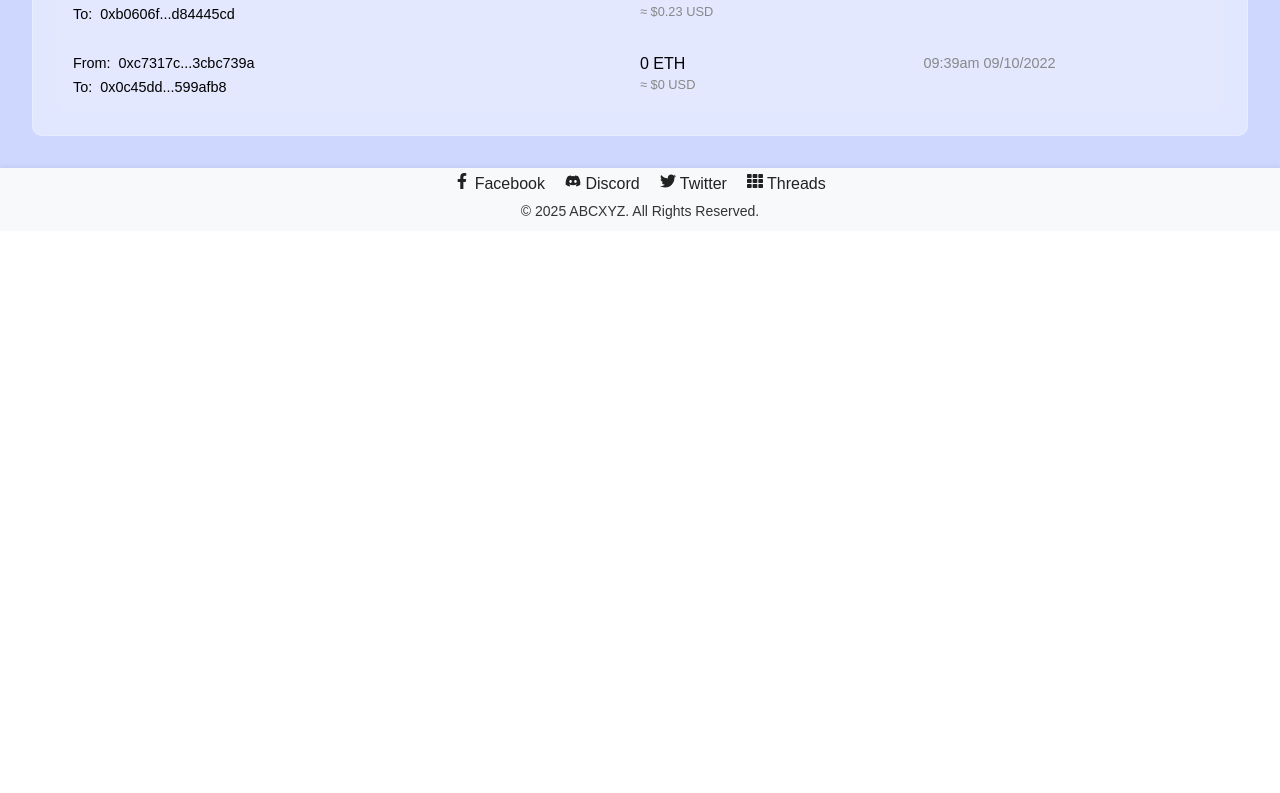
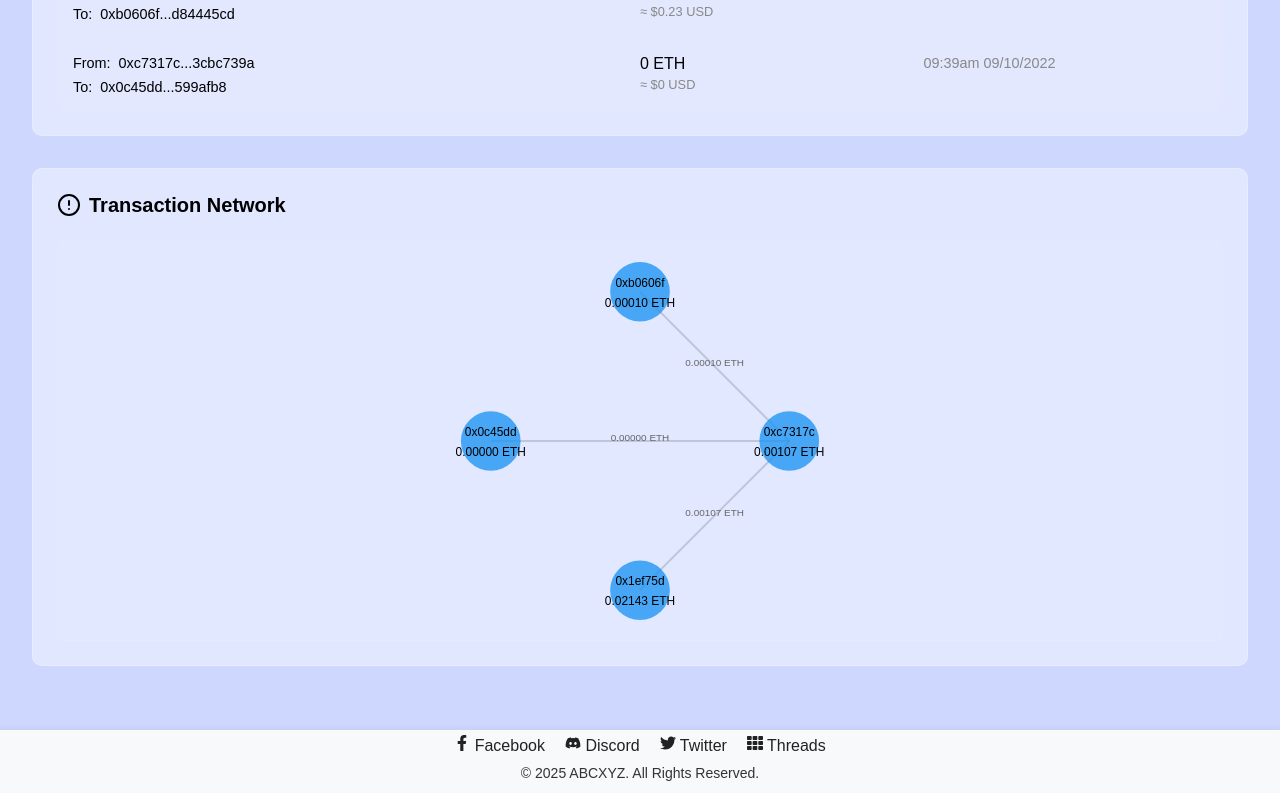
Before and after one commit to quoctuan1111/Transaction-Tracking, a React (Vite) app: page /address/1 in a window 1280 px wide. Shown: the part 1308-2101 px from the top of the page. Before the commit the page ends 1539 px from the top, so only its background shows below. Built offline with nearby package versions, Linux system fonts and the light colour scheme.

Commit message:
add the transaction graph

```diff
--- a/src/components/AddressDetail.css
+++ b/src/components/AddressDetail.css
@@ -356,3 +356,186 @@
     margin: 4px 0;
     opacity: 0.9;
 }
+
+/*Transaction Graph Styles*/
+.transaction-graph {
+  margin: 2rem 0;
+  background: rgba(255, 255, 255, 0.4);
+  border-radius: 10px;
+  padding: 1.5rem;
+  border: 1px solid rgba(255, 255, 255, 0.2);
+}
+
+.dark .transaction-graph {
+  background: rgba(255, 255, 255, 0.1);
+}
+
+.graph-header {
+  display: flex;
+  align-items: center;
+  margin-bottom: 1.5rem;
+}
+
+.graph-title {
+  display: flex;
+  align-items: center;
+  gap: 0.5rem;
+  font-size: 1.25rem;
+  font-weight: 600;
+  color: #000;
+}
+
+.dark .graph-title {
+  color: #fff;
+}
+
+.graph-container {
+  background: rgba(255, 255, 255, 0.05);
+  border-radius: 8px;
+  height: 400px;
+  position: relative;
+  overflow: hidden;
+  border: 1px solid rgba(255, 255, 255, 0.1);
+}
+
+.node {
+  cursor: pointer;
+  transition: all 0.3s ease;
+}
+
+.node:hover {
+  filter: brightness(1.2);
+}
+
+.node-selected circle {
+  stroke:rgb(125, 129, 125);
+  stroke-width: 2px;
+}
+
+.edge {
+  stroke-opacity: 0.6;
+  transition: all 0.3s ease;
+}
+
+.edge:hover {
+  stroke-opacity: 1;
+}
+
+.node-details {
+  margin-top: 1.5rem;
+  padding: 1rem;
+  background: rgba(255, 255, 255, 0.05);
+  border-radius: 8px;
+  border: 1px solid rgba(255, 255, 255, 0.1);
+}
+
+.details-title {
+  font-size: 1.1rem;
+  font-weight: 600;
+  margin-bottom: 1rem;
+  color: #000;
+}
+
+.dark .details-title {
+  color: #fff;
+}
+
+.details-grid {
+  display: grid;
+  grid-template-columns: 1fr 1fr;
+  gap: 1.5rem;
+}
+
+.details-label {
+  font-size: 0.9rem;
+  color: #666;
+  margin-bottom: 0.5rem;
+}
+
+.dark .details-label {
+  color: #999;
+}
+
+.address-list {
+  list-style: none;
+  padding: 0;
+}
+
+.address-item {
+  font-size: 0.9rem;
+  padding: 0.25rem 0;
+  color: #000;
+}
+
+.dark .address-item {
+  color: #fff;
+}
+
+.volume-chart {
+  background: rgba(255, 255, 255, 0.05);
+  border-radius: 4px;
+  padding: 0.5rem;
+}
+
+@media (max-width: 768px) {
+  .details-grid {
+      grid-template-columns: 1fr;
+  }
+
+  .graph-container {
+      height: 300px;
+  }
+}
+.transaction-graph {
+  margin-top: 2rem;
+  background: rgba(255, 255, 255, 0.4);
+  border-radius: 10px;
+  padding: 1.5rem;
+  border: 1px solid rgba(255, 255, 255, 0.2);
+}
+
+.dark .transaction-graph {
+  background: rgba(255, 255, 255, 0.1);
+  border: 1px solid rgba(255, 255, 255, 0.2);
+}
+
+.graph-container {
+  width: 100%;
+  height: 400px;
+  position: relative;
+  overflow: hidden;
+}
+
+.node {
+  cursor: pointer;
+  transition: all 0.3s ease;
+}
+
+.node:hover {
+  filter: brightness(1.2);
+}
+
+.node-selected {
+  stroke: #4CAF50;
+  stroke-width: 2px;
+}
+
+.edge {
+  stroke-opacity: 0.6;
+  transition: all 0.3s ease;
+}
+
+.edge:hover {
+  stroke-opacity: 1;
+}
+
+.node-label {
+  font-size: 12px;
+  pointer-events: none;
+}
+
+.edge-label {
+  font-size: 10px;
+  pointer-events: none;
+  fill: #666;
+}
--- a/src/components/AddressDetail.jsx
+++ b/src/components/AddressDetail.jsx
@@ -1,6 +1,8 @@
 import React from 'react';
 import { BarChart, Bar, XAxis, YAxis, ResponsiveContainer, Tooltip } from 'recharts';
 import "./AddressDetail.css";
+import { useNavigate } from 'react-router-dom';
+import TransactionGraph from './TransactionGraph';
 
 const CustomTooltip = ({ active, payload, label }) => {
     if (active && payload && payload.length) {
@@ -17,7 +19,16 @@ const CustomTooltip = ({ active, payload, label }) => {
     }
     return null;
 };
+
+
 const AddressDetail = ({ theme }) => {
+
+    const navigate = useNavigate();
+
+    const handleAddressClick = (address) => {
+        navigate(`/address/${address}`);
+    };
+
     const transactionData = [
         { month: 'Oct', received: 1, sent: 0 },
         { month: 'Nov', received: 0, sent: 1 },
@@ -147,6 +158,8 @@ const AddressDetail = ({ theme }) => {
                 </ResponsiveContainer>
             </div>
 
+
+
             <div className="interactions-section">
                 <h2>Top Interactions</h2>
                 <div className="interactions-grid">
@@ -232,6 +245,9 @@ const AddressDetail = ({ theme }) => {
                     ))}
                 </div>
             </div>
+
+            <TransactionGraph theme={theme} address="0xc7317c5c4291e51e500d907ead70b713dc739a" />
+
         </div>
     );
 };
--- /dev/null
+++ b/src/components/TransactionGraph.jsx
@@ -0,0 +1,157 @@
+import React, { useState, useEffect } from 'react';
+import { LineChart, Line, XAxis, YAxis, CartesianGrid, Tooltip, ResponsiveContainer } from 'recharts';
+import { AlertCircle } from 'lucide-react';
+
+const TransactionGraph = ({ address, theme }) => {
+  const [selectedNode, setSelectedNode] = useState(null);
+  const [graphData, setGraphData] = useState({
+    nodes: [
+      { id: '0xc7317c...3cbc739a', balance: '0.00107 ETH' },
+      { id: '0x1ef75d...f487b02c', balance: '0.02143 ETH' },
+      { id: '0x0c45dd...599afb8', balance: '0.00000 ETH' },
+      { id: '0xb0606f...d84445cd', balance: '0.00010 ETH' }
+    ],
+    edges: [
+      { source: '0xc7317c...3cbc739a', target: '0x1ef75d...f487b02c', value: '0.00107' },
+      { source: '0xc7317c...3cbc739a', target: '0x0c45dd...599afb8', value: '0.00000' },
+      { source: '0xc7317c...3cbc739a', target: '0xb0606f...d84445cd', value: '0.00010' }
+    ]
+  });
+
+  const [nodePositions, setNodePositions] = useState({});
+
+  useEffect(() => {
+    // Calculate initial node positions in a circular layout
+    const radius = 150;
+    const angleStep = (2 * Math.PI) / graphData.nodes.length;
+
+    const positions = {};
+    graphData.nodes.forEach((node, index) => {
+      const angle = index * angleStep;
+      positions[node.id] = {
+        x: radius * Math.cos(angle) + 200,
+        y: radius * Math.sin(angle) + 200
+      };
+    });
+
+    setNodePositions(positions);
+  }, [graphData]);
+
+  const handleNodeClick = (nodeId) => {
+    setSelectedNode(nodeId);
+    // Here you would typically fetch and update connected nodes
+  };
+
+  return (
+    <div className="transaction-graph">
+      <div className="graph-header">
+        <h2 className="graph-title">
+          <AlertCircle className="h-5 w-5" />
+          Transaction Network
+        </h2>
+      </div>
+      <div className="graph-content">
+        <div className="graph-container">
+          <svg width="100%" height="100%" viewBox="0 0 400 400">
+            {/* Draw edges */}
+            {graphData.edges.map((edge, index) => (
+              <g key={`edge-${index}`}>
+                <line
+                  x1={nodePositions[edge.source]?.x}
+                  y1={nodePositions[edge.source]?.y}
+                  x2={nodePositions[edge.target]?.x}
+                  y2={nodePositions[edge.target]?.y}
+                  stroke={theme === 'dark' ? '#ffffff40' : '#00000040'}
+                  strokeWidth="2"
+                  className="edge"
+                />
+                <text
+                  x={(nodePositions[edge.source]?.x + nodePositions[edge.target]?.x) / 2}
+                  y={(nodePositions[edge.source]?.y + nodePositions[edge.target]?.y) / 2}
+                  fill={theme === 'dark' ? '#fff' : '#000'}
+                  fontSize="12"
+                  textAnchor="middle"
+                  className="edge-label"
+                >
+                  {edge.value} ETH
+                </text>
+              </g>
+            ))}
+
+            {/* Draw nodes */}
+            {graphData.nodes.map((node) => (
+              <g
+                key={node.id}
+                transform={`translate(${nodePositions[node.id]?.x},${nodePositions[node.id]?.y})`}
+                onClick={() => handleNodeClick(node.id)}
+                className={`node ${selectedNode === node.id ? 'node-selected' : ''}`}
+              >
+                <circle
+                  r="30"
+                  fill={selectedNode === node.id ? '#4CAF50' : '#2196F3'}
+                  opacity="0.8"
+                />
+                <text
+                  y="-5"
+                  textAnchor="middle"
+                  fill={theme === 'dark' ? '#fff' : '#000'}
+                  fontSize="12"
+                  className="node-label"
+                >
+                  {node.id.substring(0, 8)}
+                </text>
+                <text
+                  y="15"
+                  textAnchor="middle"
+                  fill={theme === 'dark' ? '#fff' : '#000'}
+                  fontSize="10"
+                  className="node-label"
+                >
+                  {node.balance}
+                </text>
+              </g>
+            ))}
+          </svg>
+        </div>
+
+        {selectedNode && (
+          <div className="node-details">
+            <h3 className="details-title">Selected Address: {selectedNode}</h3>
+            <div className="details-grid">
+              <div className="connected-addresses">
+                <p className="details-label">Connected Addresses</p>
+                <ul className="address-list">
+                  {graphData.edges
+                    .filter(edge => edge.source === selectedNode || edge.target === selectedNode)
+                    .map((edge, index) => (
+                      <li key={index} className="address-item">
+                        {edge.source === selectedNode ? edge.target : edge.source}
+                      </li>
+                    ))}
+                </ul>
+              </div>
+              <div className="transaction-volume">
+                <p className="details-label">Transaction Volume</p>
+                <div className="volume-chart">
+                  <ResponsiveContainer width="100%" height={100}>
+                    <LineChart data={[
+                      { date: '2024-01', value: 0.5 },
+                      { date: '2024-02', value: 1.2 },
+                      { date: '2024-03', value: 0.8 }
+                    ]}>
+                      <XAxis dataKey="date" />
+                      <YAxis />
+                      <Line type="monotone" dataKey="value" stroke="#8884d8" />
+                    </LineChart>
+                  </ResponsiveContainer>
+                </div>
+              </div>
+            </div>
+          </div>
+        )}
+      </div>
+    </div>
+  );
+};
+
+export default TransactionGraph;
```
